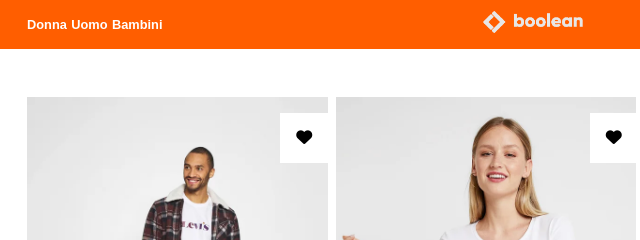
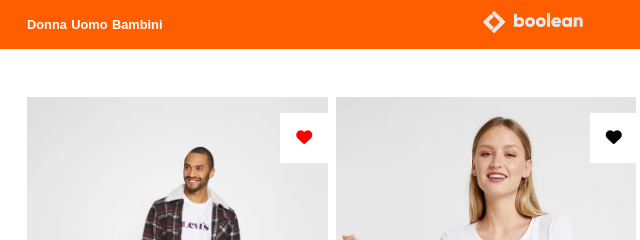
Before and after one commit to Sofia-Citrini/html-css-boolando, a plain HTML site: page index.html in a window 1280 px wide. In both pictures the pointer is over the element 457 px from the left and 137 px from the top of the page. Shown: the top 240 px of the page, 153-793 px from the left. Drawn offline with Linux system fonts and the light colour scheme.

Commit message:
adds heart hover

```diff
--- a/css/style.css
+++ b/css/style.css
@@ -133,6 +133,10 @@ h3, h5 {
     padding: 1rem;
 }
 
+.heart-container:hover {
+    color: var(--color-red);
+}
+
 .row {
     display: flex;
     justify-content: space-between;
```
